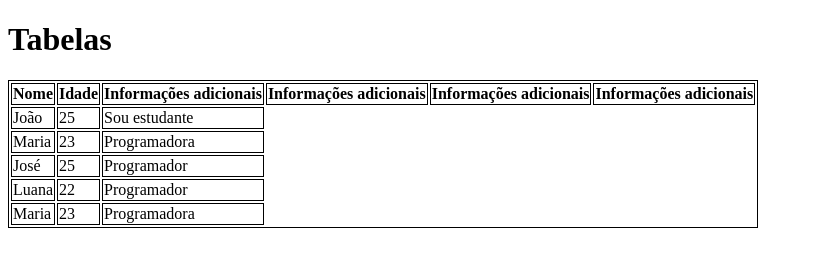
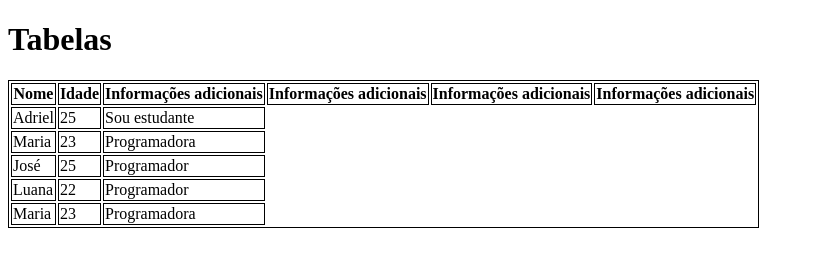
Before and after one commit to luiz-eduardo20/aula-tabela-devquest, a plain HTML site: page index.html in a window 1280 px wide. Shown: the whole page, without its empty margins (0-814 px from the left). Drawn offline with Linux system fonts and the light colour scheme.

Commit message:
Trocado de João para Adriel

```diff
--- a/index.html
+++ b/index.html
@@ -27,7 +27,7 @@
 
        <tbody>
         <tr>
-        <td>João</td>
+        <td>Adriel</td>
         <td>25</td>
         <td>Sou estudante</td>
     </tr>
```
